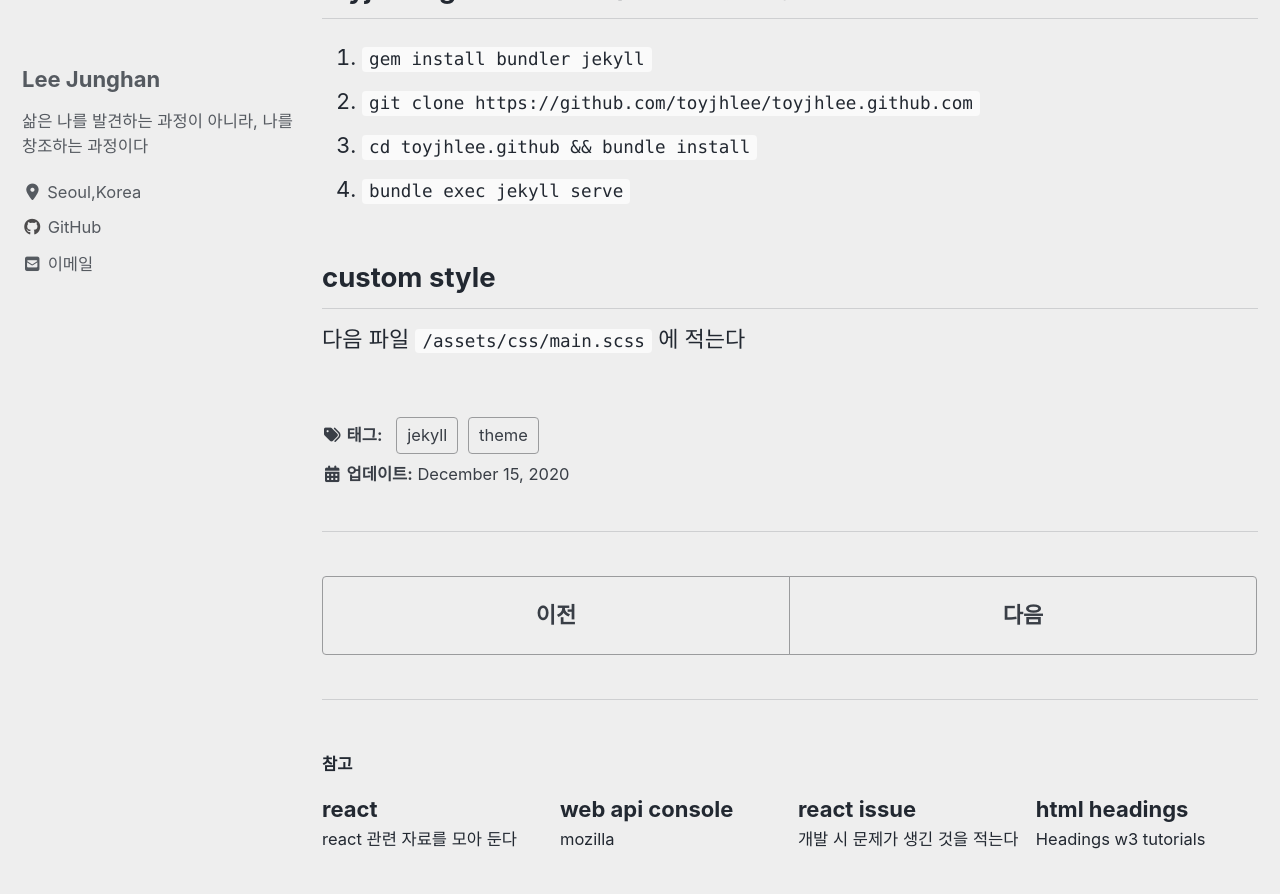
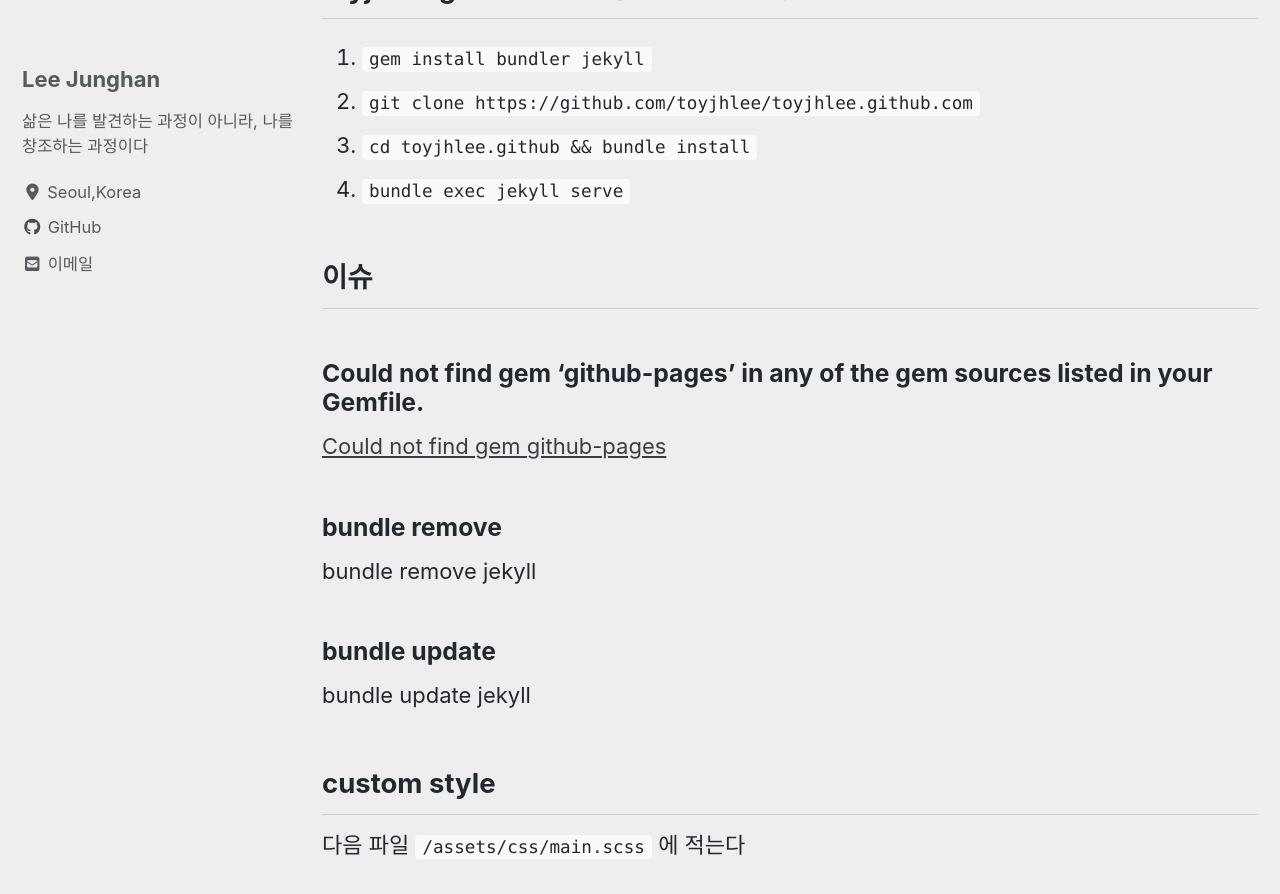
Before and after one commit to toyjhlee/toyjhlee.github.com, a Jekyll site: the page built from _posts/2020-12-15-jekyll.md, in a window 1280 px wide and 900 px high, scrolled down 246 px. Shown: the top 894 px of the window. Built offline with Jekyll 4.4.1, drawn with Linux system fonts in a browser that asks for light colours; cached includes are drawn as plain includes; nearby versions of some CDN libraries.

```diff
--- a/Gemfile
+++ b/Gemfile
@@ -1,4 +1,3 @@
 source "https://rubygems.org"
 
-gem "jekyll", "~> 3.5"
 gem "minimal-mistakes-jekyll"
--- a/_posts/2020-12-15-jekyll.md
+++ b/_posts/2020-12-15-jekyll.md
@@ -10,6 +10,20 @@
 3. `cd toyjhlee.github && bundle install`
 4. `bundle exec jekyll serve`
 
+## 이슈
+
+### Could not find gem 'github-pages' in any of the gem sources listed in your Gemfile.
+
+[Could not find gem github-pages](https://github.com/prose/starter/issues/44#issuecomment-562822698)
+
+### bundle remove
+
+bundle remove jekyll
+
+### bundle update
+
+bundle update jekyll
+
 ## custom style
 
 다음 파일 `/assets/css/main.scss` 에 적는다
```
Also changed, not shown: _posts/2020-09-03-should-read.md (+2 -0 lines), _posts/2020-12-01-Event.md (+5 -1 lines), Gemfile.lock.
